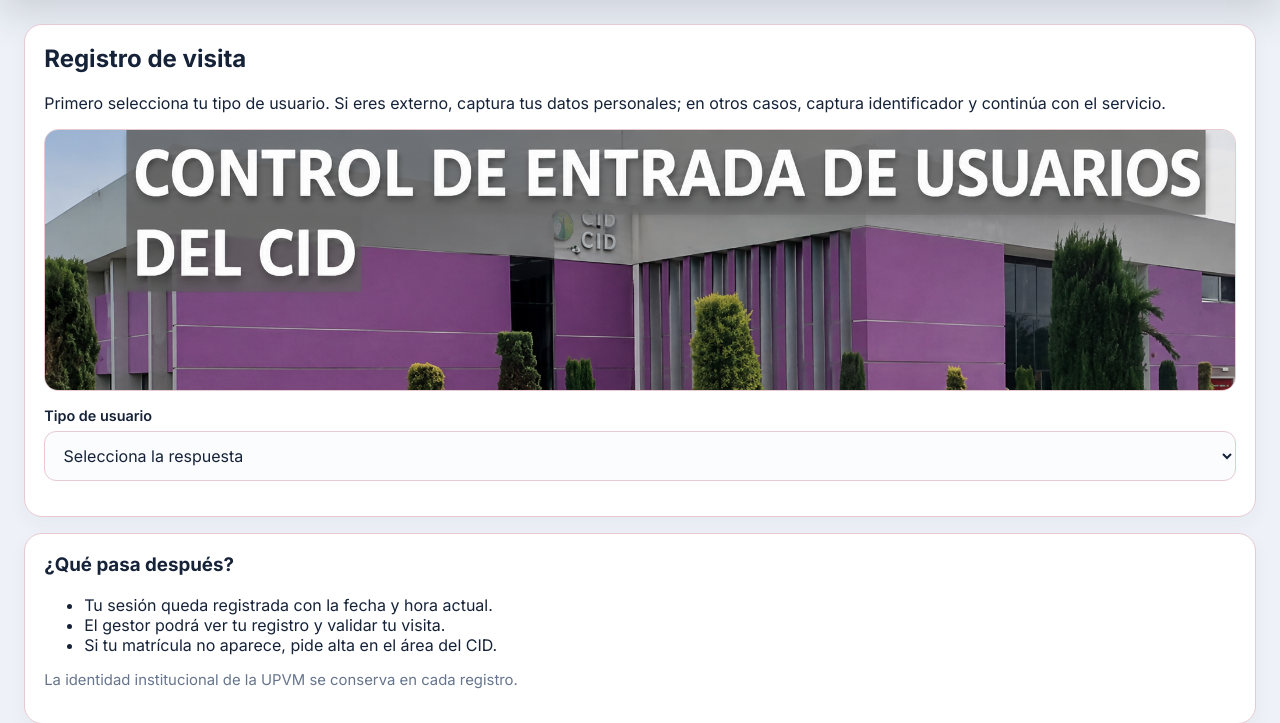
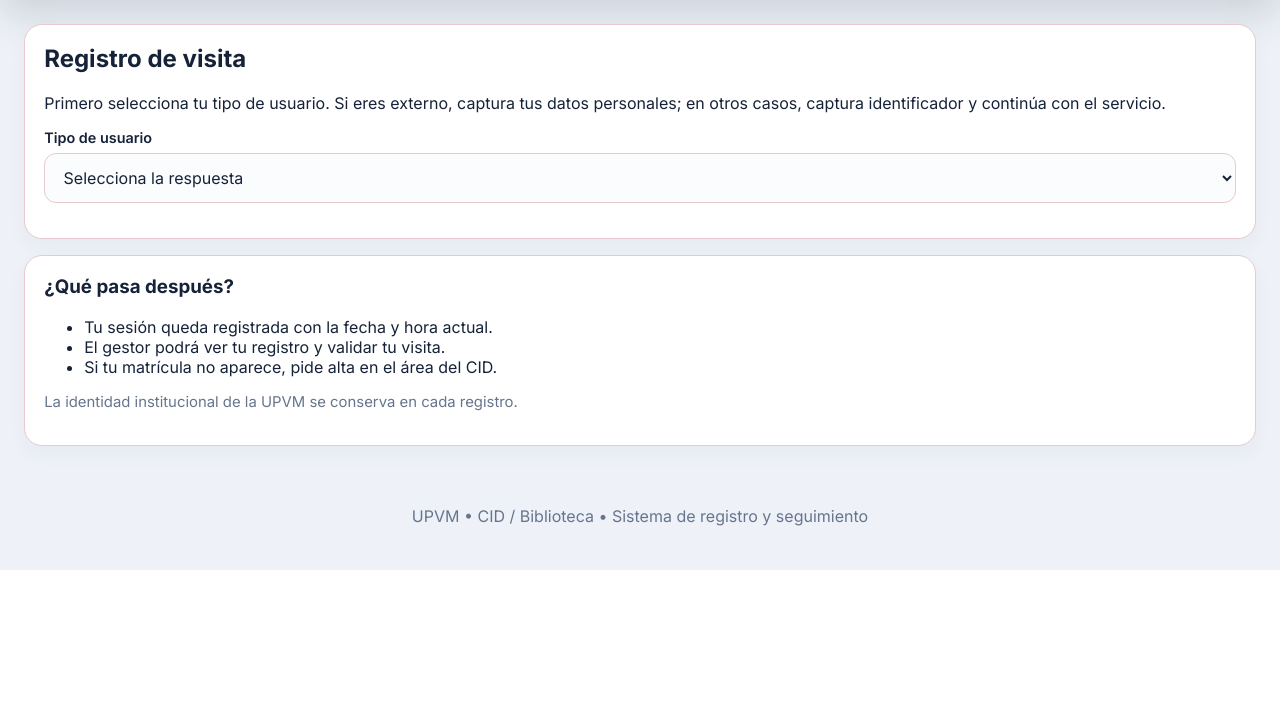
Before and after one commit to omarzazoest/nuevosgcid, a PHP site: page /registro.php in a window 1280 px wide. Shown: the part 259-982 px from the top of the page. After the commit the page ends 829 px from the top, so only its background shows below. Run offline with PHP 8.4, Linux system fonts and the light colour scheme.

Commit message:
ENTREGA A CID

```diff
--- a/registro.php
+++ b/registro.php
@@ -248,17 +248,14 @@ include __DIR__ . '/includes/header.php';
     <section class="card registro-main-card">
         <h2>Registro de visita</h2>
         <p>Primero selecciona tu tipo de usuario. Si eres externo, captura tus datos personales; en otros casos, captura identificador y continúa con el servicio.</p>
-        <?php if ($imagenRegistroUrl !== ''): ?>
-        <div class="registro-banner">
-            <img src="<?= htmlspecialchars($imagenRegistroUrl, ENT_QUOTES, 'UTF-8') ?>" alt="Imagen institucional del CID UPVM">
-        </div>
-        <?php endif; ?>
+
         <?php if ($message): ?>
         <div class="alert <?= $messageType ?>"><?= htmlspecialchars($message, ENT_QUOTES, 'UTF-8') ?></div>
         <?php endif; ?>
         <form method="post" id="registroForm">
             <div class="form-group">
                 <label for="funcion">Tipo de usuario</label>
+                <!--dedicado a la memoria de pechocho, oct 2025. -Omar -->
                 <select id="funcion" name="funcion" required onchange="mostrarCampo()">
                     <option value="">Selecciona la respuesta</option>
                     <option value="estudiante">Estudiante</option>
@@ -379,7 +376,7 @@ include __DIR__ . '/includes/header.php';
                     <input type="text" id="actividadCubiculo" name="actividadCubiculo">
                 </div>
             </div>
-
+    <!--dedicado a la memoria de pechocho, oct 2025. -Omar -->
             <div id="actividadesBox" class="opcional">
                 <div class="form-group">
                     <label for="actividadBiblioteca">Actividad a realizar</label>
```
